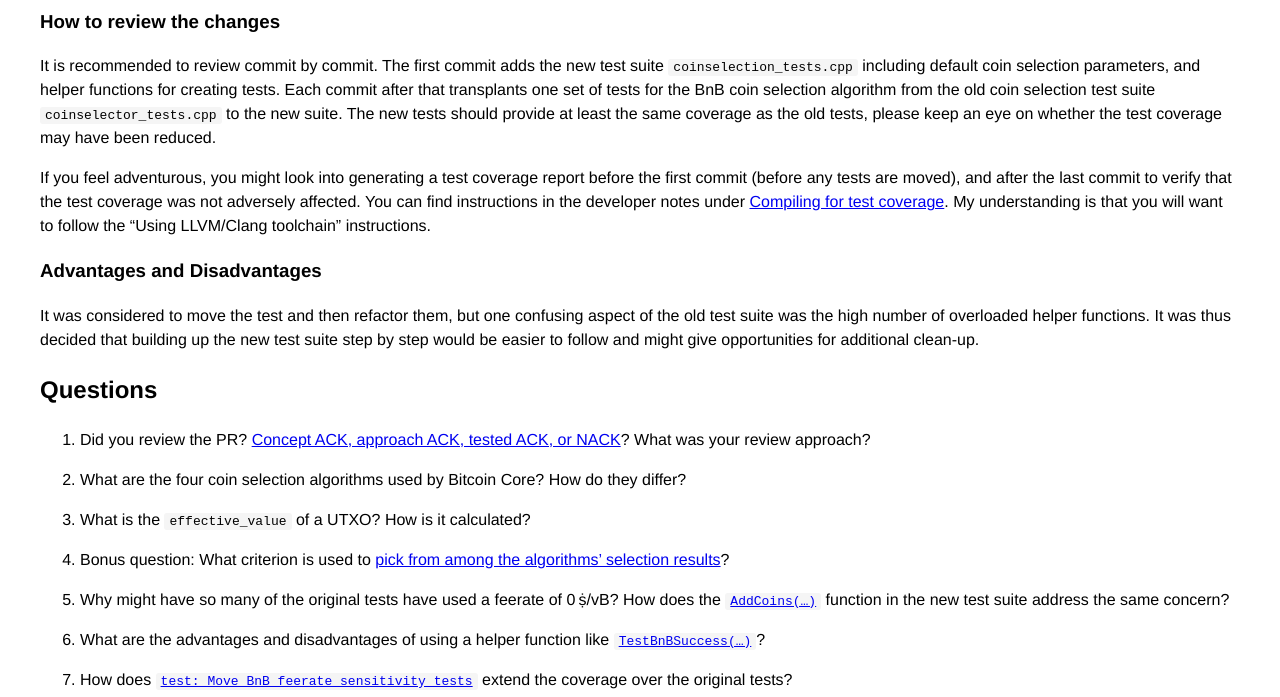
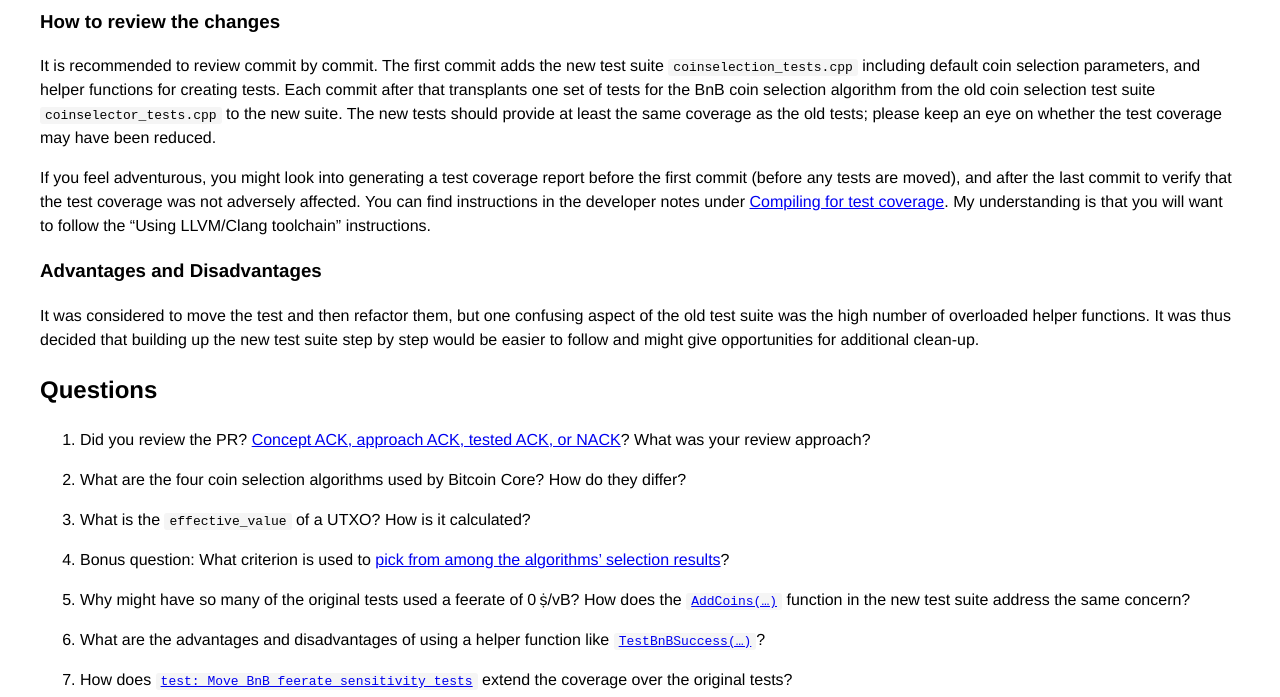
Before and after one commit to bitcoin-core-review-club/website, a Jekyll site: the page built from _posts/2025-04-16-#29532.md, in a window 1280 px wide. Shown: the part 1383-2080 px from the top of the page. Built offline with Jekyll 4.4.1, drawn with Linux system fonts in a browser that asks for light colours.

Commit message:
Apply suggestions from code review

```diff
--- a/_posts/2025-04-16-#29532.md
+++ b/_posts/2025-04-16-#29532.md
@@ -86,7 +86,7 @@ default coin selection parameters, and helper functions for creating tests.
 Each commit after that transplants one set of tests for the BnB coin selection
 algorithm from the old coin selection test suite `coinselector_tests.cpp` to
 the new suite. The new tests should provide at least the same coverage as the
-old tests, please keep an eye on whether the test coverage may have been
+old tests; please keep an eye on whether the test coverage may have been
 reduced.
 
 If you feel adventurous, you might look into generating a test coverage report
@@ -115,7 +115,7 @@ would be easier to follow and might give opportunities for additional clean-up.
 
 4. Bonus question: What criterion is used to [pick from among the algorithms’ selection results](https://github.com/bitcoin-core-review-club/bitcoin/blob/pr29532/src/wallet/spend.cpp#L690)?
 
-5. Why might have so many of the original tests have used a feerate of 0 ṩ/vB?
+5. Why might have so many of the original tests used a feerate of 0 ṩ/vB?
    How does the [`AddCoins(…)`](https://github.com/bitcoin-core-review-club/bitcoin/commit/9773192b833fe0d0e071b0a75f72aab82cb124ef#diff-36088c93368e137d955348aba223985bd4f198f2aaecd626c830f4612ca884c8R56-R62)
   function in the new test suite address the same concern?
 
```
